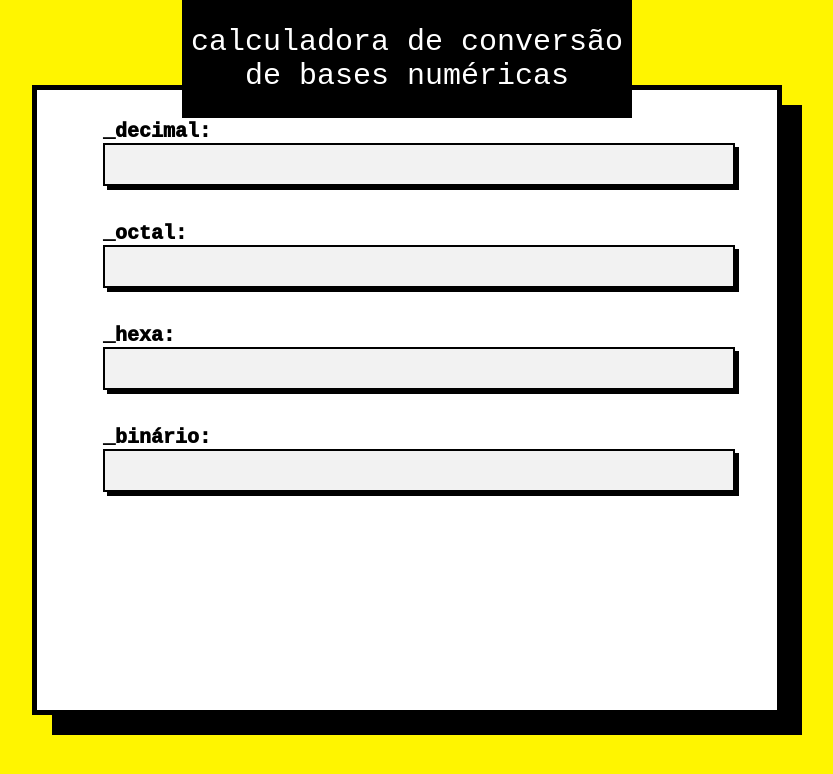
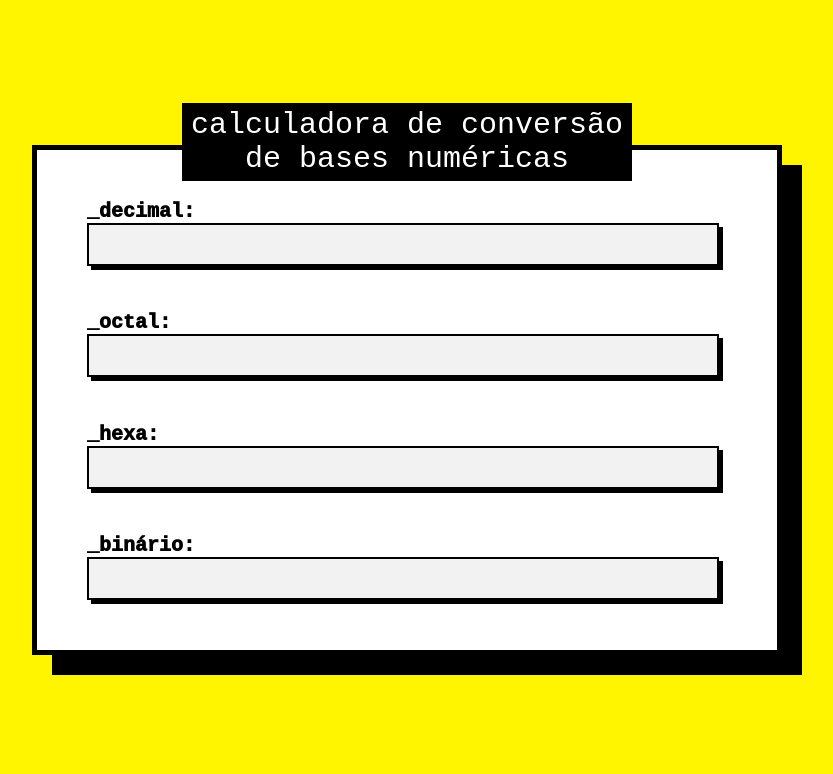
Before and after one commit to ccarolinaag/calculadora_sistemas_numericos, a plain HTML site: page Calculadora/calculadora.html in a window 1280 px wide. Shown: the whole page, without its empty margins (233-1066 px from the left). Drawn offline with Linux system fonts and the light colour scheme.

Commit message:
calculadora finalizada

```diff
--- a/Calculadora/calculadora.html
+++ b/Calculadora/calculadora.html
@@ -15,18 +15,26 @@
         de Bases Numéricas</h1>
     </div>
 
-    <div class="inputs">
-      <label>_decimal: </label>
-      <input id="ipt_decimal" oninput="converter()"><br><br>
+    <div class="inputs_container">
+      <div class="inputs">
+        <label>_decimal: </label>
+        <input id="ipt_decimal" oninput="converter()">
+      </div>
 
-      <label>_octal: </label>
-      <input id="ipt_octal" oninput="converter()"><br><br>
+      <div class="inputs">
+        <label>_octal: </label>
+        <input id="ipt_octal" oninput="converter()">
+      </div>
 
-      <label>_hexa: </label>
-      <input id="ipt_hexa" oninput="converter()"><br><br>
+      <div class="inputs">
+        <label>_hexa: </label>
+        <input id="ipt_hexa" oninput="converter()">
+      </div>
 
-      <label>_binário: </label>
-      <input id="ipt_bin" oninput="converter()"><br><br>
+      <div class="inputs">
+        <label>_binário: </label>
+        <input id="ipt_bin" oninput="converter()">
+      </div>
     </div>
 
   </div>
--- a/Calculadora/styleMachine.css
+++ b/Calculadora/styleMachine.css
@@ -16,28 +16,29 @@ body {
     align-items: center;
     justify-content: flex-start;
     width: 80vh;
-    height: 70vh;
+    height: 50vh;
 
     background-color: white;
     border: 5px solid black;
     box-shadow: 20px 20px 0 black;
 
-    padding: 30px 50px;
+    padding: 50px;
     position: relative;
 }
 
 .tituloBox {
     background-color: #000000;
     color: #ffffff;
+
     padding: 5px 9px;
-    margin-bottom: 20px;
     position: absolute;
-    top: -90px;
-    width: vh;
+    top: -47px;
+    width: fit-content;
 }
 
-/* Títulos */
+
 h1 {
+    margin: 0;
     font-size: 30px;
     font-weight: 520;
     text-align: center;
@@ -54,22 +55,23 @@ h2 {
     margin: 0px 0px 25px
 }
 
-/* Inputs + textos */
-.inputs {
+
+.inputs_container {
     display: flex;
     flex-direction: column;
     align-items: flex-start;
-    /* tudo alinhado à esquerda */
-    width: 95%;
+    justify-content: space-between;
+    width: 100%;
+    height: 100%;
 }
 
-.inputs label {
+.inputs_container label {
     font-size: 20px;
     font-weight: 1000;
 }
 
-.inputs input {
-    width: 100%;
+.inputs_container  input {
+    width: 95%;
     height: 35px;
     border: 2px solid black;
     padding: 2px 10px;
@@ -82,3 +84,7 @@ h2 {
     outline: none;
     background-color: #f9f8d2;
 }
+
+.inputs {
+    width: 100%;
+}
```
